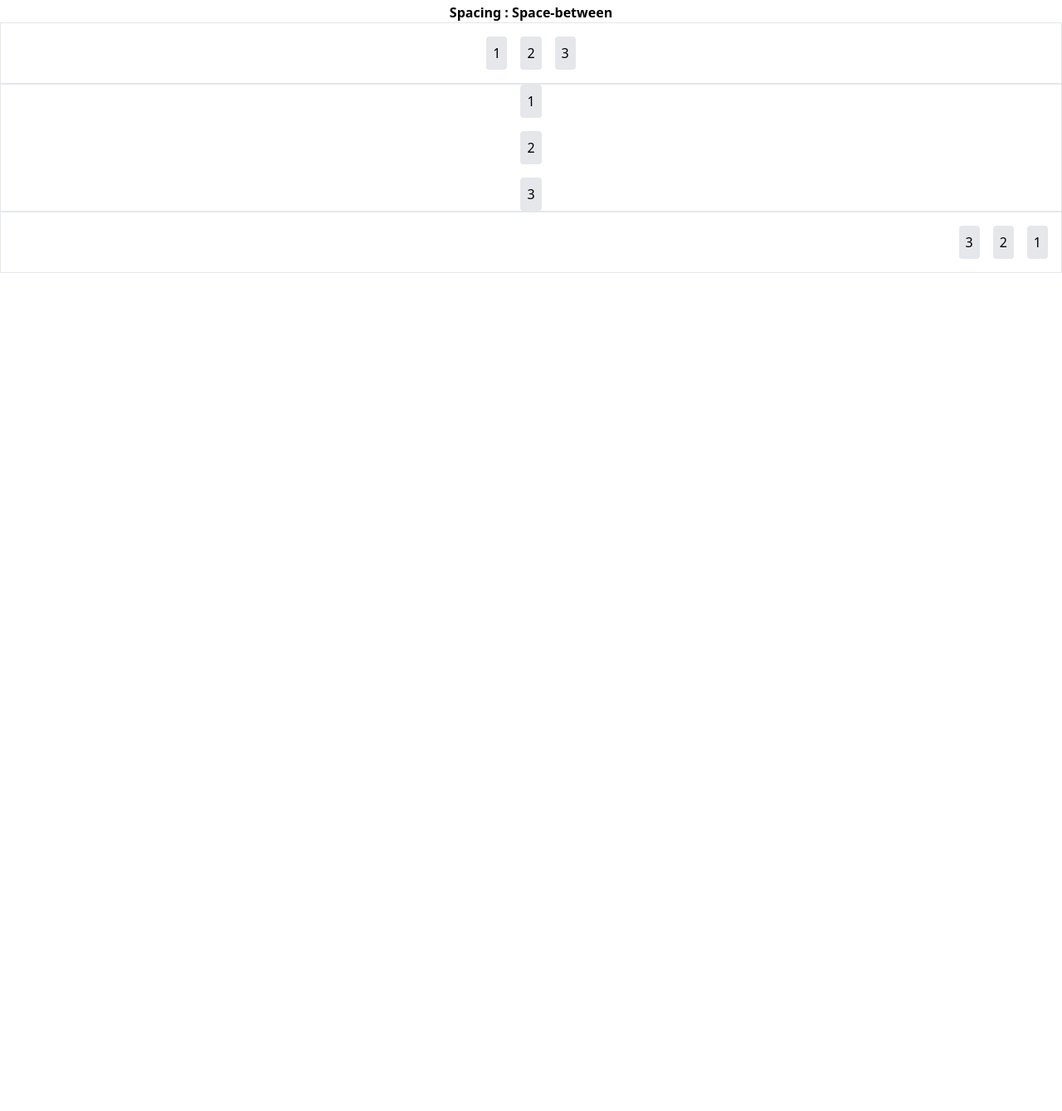
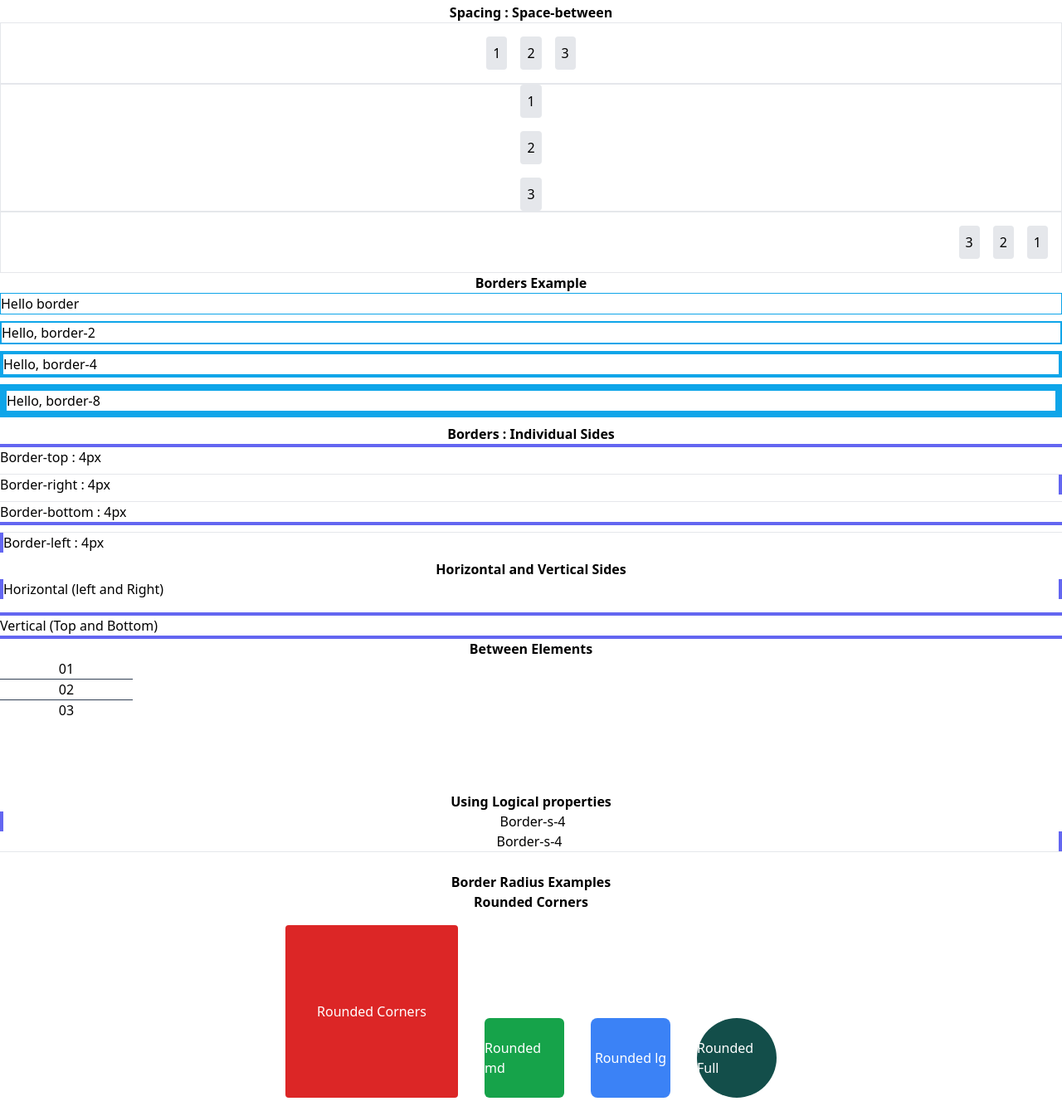
Before and after one commit to rajeevgi/Tailwind-CSS, a website built with Vite: page Project5/index.html in a window 1280 px wide. Shown: the part 913-2252 px from the top of the page at 83% size. Before the commit the page ends 1242 px from the top, so only its background shows below. Built offline with nearby package versions, Linux system fonts and the light colour scheme.

Commit message:
Borders Started

```diff
--- a/Project5/index.html
+++ b/Project5/index.html
@@ -7,6 +7,7 @@
     <link rel="stylesheet" href="output.css">
 </head>
 <body>
+    <!-- Margins -->
     <h1 class="text-red-800">Hello from user!</h1>
     <p class="font-bold text-center mt-5">Margin Examples</p>
     <div class="flex-col border">
@@ -31,6 +32,7 @@
         </div>
     </div><br><br>
 
+    <!-- Padding -->
     <p class="font-bold text-center mt-2">Padding Examples</p>
     <div class="flex-col border">
         <div class="pt-6 text-center">Padding-top : 6px</div>
@@ -55,6 +57,7 @@
         </div>
     </div><br><br>
 
+    <!-- Spacing -->
     <p class="font-bold text-center">Spacing : Space-between</p>
     <div class="flex flex-col border p-4">
         <div class="flex justify-center space-x-4">
@@ -75,5 +78,62 @@
             <div class="bg-gray-200 p-2 rounded">3</div>
         </div>
     </div>
+
+    <!-- Border -->
+    <p class="font-bold text-center">Borders Example</p>
+    <div class="flex-col">
+        <div class="border   border-sky-500 mb-2">Hello border</div>
+        <div class="border-2 border-sky-500 mb-2">Hello, border-2</div>
+        <div class="border-4 border-sky-500 mb-2">Hello, border-4</div>
+        <div class="border-8 border-sky-500 mb-2">Hello, border-8</div>
+    </div>
+
+    <p class="font-bold text-center">Borders : Individual Sides</p>
+    <div class="columns-1 flex-col">
+        <div class="border-t-4 border-indigo-500 mb-2">Border-top : 4px</div><hr>
+        <div class="border-r-4 border-indigo-500 mb-2">Border-right : 4px</div><hr>
+        <div class="border-b-4 border-indigo-500 mb-2">Border-bottom : 4px</div><hr>
+        <div class="border-l-4 border-indigo-500 mb-2">Border-left : 4px</div>
+    </div>
+
+    <p class="font-bold text-center">Horizontal and Vertical Sides</p>
+    <div class="border-x-4 border-indigo-500 mb-4">Horizontal (left and Right)</div>
+    <div class="border-y-4 border-indigo-500">Vertical (Top and Bottom)</div>
+
+    <p class="font-bold text-center">Between Elements</p>
+    <div class="divide-y divide-slate-700 w-40 h-40 text-center">
+        <div>01</div>
+        <div>02</div>
+        <div>03</div>
+    </div>
+
+    <p class="font-bold text-center">Using Logical properties</p>
+    <div dir="ltr" class="text-center">
+        <div class="border-s-4 border-indigo-500">Border-s-4</div>
+    </div>
+    <div dir="rtl" class="text-center">
+        <div class="border-s-4 border-indigo-500">Border-s-4</div>
+    </div>
+
+    <!-- Border-radius -->
+     <hr><br>
+     <p class="font-bold text-center">Border Radius Examples</p>
+     <h4 class="font-semibold text-center">Rounded Corners</h4>
+    <ul class="flex items-end justify-center">
+        <li class="m-4">
+            <div class="w-52 h-52 bg-red-600 text-white flex items-center justify-center rounded">
+                Rounded Corners
+            </div>
+        </li>
+        <li class="m-4">
+            <div class="w-24 h-24 bg-green-600 text-white flex items-center justify-center rounded-md">Rounded md</div>
+        </li>
+        <li class="m-4">
+            <div class="w-24 h-24 bg-blue-500 text-white flex items-center justify-center rounded-lg">Rounded lg</div>
+        </li>
+        <li class="m-4">
+            <div class="w-24 h-24 bg-teal-900 text-white flex items-center justify-center rounded-full">Rounded Full</div>
+        </li>
+    </ul>
 </body>
 </html>
```
Also changed, not shown: Project5/output.css.
